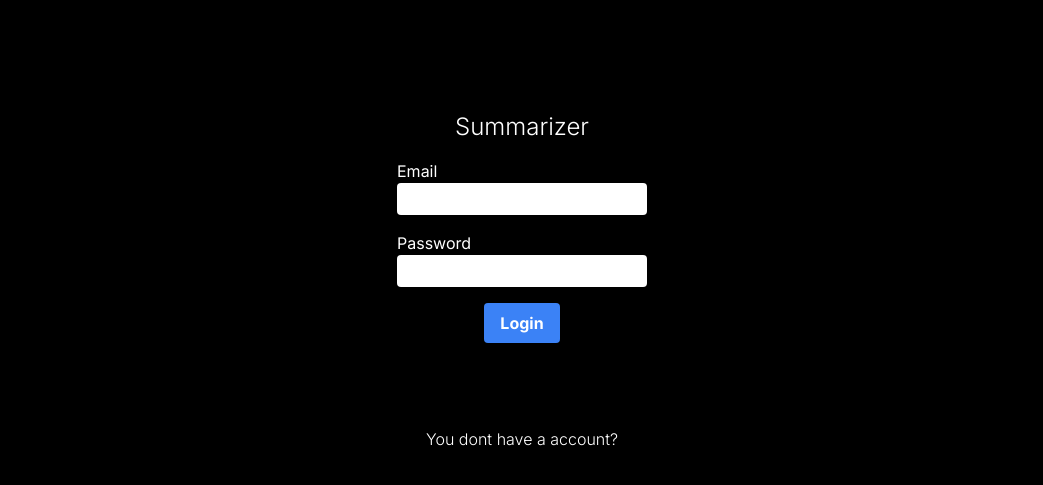
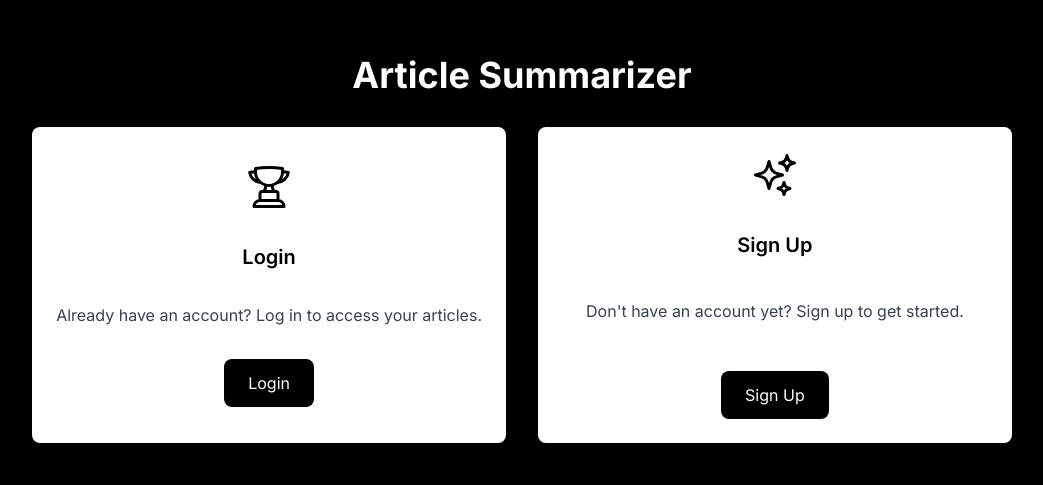
Before and after one commit to Jsosholberton/article-summarizer, a Next.js app in the folder frontend/: page / in a window 1280 px wide. Shown: the part 151-636 px from the top of the page, without its empty margins (118-1161 px from the left). Built offline with nearby package versions, Linux system fonts and the light colour scheme.

Commit message:
UPDATE: new styles and added the recovery page

```diff
--- a/frontend/src/app/auth/confirm/[id]/page.tsx
+++ b/frontend/src/app/auth/confirm/[id]/page.tsx
@@ -10,7 +10,7 @@ export default async function Confirm({params}: { params: { id: string } }) {
 
   return (
     <main className="flex w-full min-h-screen flex-col bg-black items-center justify-center gap-5 sm:p-24 px-12 py-20">
-      {confirmed && <p className='text-4xl font-light mb-20'>{data.msg}</p>}
+      {confirmed && <p className={`${data?.error ? "text-red-600" : "text-green-600 text-4xl font-semibold"}`}>{data.msg}</p>}
       <Link href='/auth/login' className=' font-light px-2 py-1 rounded border'>Login</Link>
     </main>
   );
--- a/frontend/src/app/auth/login/page.tsx
+++ b/frontend/src/app/auth/login/page.tsx
@@ -3,9 +3,14 @@ import Link from "next/link";
 
 export default function Home() {
   return (
-    <main className="flex w-full min-h-screen flex-col items-center justify-center bg-black gap-5 sm:p-24 px-12 py-20">
+    <main className="flex bg-black w-full min-h-screen flex-col items-center justify-center sm:p-24 px-12 py-20">
       <LoginForm/>
-      <Link href='/auth/signup' className='w-full text-center font-light'>You dont have a account?</Link>
+      <div className='flex flex-col'>
+        <Link href='/auth/signup' className='w-full text-center font-light hover:underline'>You dont have a
+          account?</Link>
+        <Link href='/auth/lost-password' className='w-full text-center font-light hover:underline'>Forgot
+          password?</Link>
+      </div>
     </main>
   );
 }
--- /dev/null
+++ b/frontend/src/app/auth/lost-password/[token]/page.tsx
@@ -0,0 +1,108 @@
+'use client'
+import Button from "@/components/atoms/Button";
+import {useEffect, useState} from "react";
+import Link from "next/link";
+
+export default function Page({params}: { params: { token: string } }) {
+  const [password, setPassword] = useState<{ pwd?: string, pwd2?: string }>()
+  const [loading, setLoading] = useState(true)
+  const [alert, setAlert] = useState<{ msg: string, error: boolean }>()
+  const [isValidToken, setIsValidToken] = useState(false)
+
+  const handleSubmit = async (e: React.FormEvent) => {
+    e.preventDefault()
+
+    if (!password || (password?.pwd !== password?.pwd2)) return setAlert({
+      error: true,
+      msg: "The passwords must be the same"
+    })
+
+    try {
+      setLoading(true)
+      const response = await fetch(`${process.env.NEXT_PUBLIC_BACKEND_URL}/user/lost-password/${params.token}`, {
+        method: 'POST',
+        headers: {
+          'Content-Type': 'application/json'
+        },
+        body: JSON.stringify({password: password.pwd})
+      })
+      const data = await response.json()
+
+      if (data) return setAlert({error: data.error, msg: data.msg})
+
+    } catch (e) {
+      console.log(e)
+      setAlert({error: true, msg: "Something went wrong"})
+    } finally {
+      setLoading(false)
+    }
+  }
+
+  const checkToken = async () => {
+    setLoading(true)
+    try {
+      const response = await fetch(`${process.env.NEXT_PUBLIC_BACKEND_URL}/user/lost-password/${params.token}`)
+      const data = await response.json()
+
+      if (!data.error) return setIsValidToken(true)
+
+      setIsValidToken(false)
+    } catch (e) {
+      console.log(e)
+      setAlert({error: true, msg: "Something went wrong"})
+    } finally {
+      setLoading(false)
+    }
+  }
+
+  useEffect(() => {
+    checkToken()
+  }, []);
+
+  return (
+    <main className="flex w-full min-h-screen flex-col items-center bg-black justify-center gap-5 sm:p-24 px-12 py-20">
+      {
+        loading ? <p>Loading...</p>
+          : isValidToken
+            ? (
+              (!alert || alert.error) ? (
+                <form
+                  onSubmit={handleSubmit}
+                  className='flex w-full flex-col items-center justify-around gap-4 rounded-xl px-10 py-16'>
+                  <h3 className='text-2xl font-light text-white'>Summarizer</h3>
+                  <p>Recover your password</p>
+                  <label htmlFor="password" className='flex flex-col'>Password
+                    <input type='password' required name='password' className='px-2 py-1 text-black rounded'
+                           value={password?.pwd}
+                           onChange={e => setPassword(prevPassword => ({
+                             ...prevPassword,
+                             pwd: e.target.value
+                           }))}
+                    />
+                  </label>
+                  <label htmlFor="password" className='flex flex-col'>Repeat password
+                    <input type='password' required name='password' className='px-2 py-1 text-black rounded'
+                           value={password?.pwd2}
+                           onChange={e => setPassword(prevPassword => ({
+                             ...prevPassword,
+                             pwd2: e.target.value
+                           }))}
+                    />
+                  </label>
+                  <Button type='submit' loading={loading}>Recover</Button>
+                </form>
+              ) : (
+                <>
+                  {alert && <p className={`${alert.error ? "text-red-600" : "text-green-600"}`}>{alert.msg}</p>}
+                  {!alert.error && <Link href='/auth/login' className='w-full text-center font-light'>Login</Link>}
+                </>
+              )
+            )
+            :
+            (
+              <p>Invalid token</p>
+            )
+      }
+    </main>
+  );
+}
--- /dev/null
+++ b/frontend/src/app/auth/lost-password/page.tsx
@@ -0,0 +1,50 @@
+'use client'
+import Button from "@/components/atoms/Button";
+import {useState} from "react";
+
+export default function lostPwd() {
+
+  const [email, setEmail] = useState<string>()
+  const [loading, setLoading] = useState(false)
+  const [alert, setAlert] = useState<{ error: boolean, msg: string }>()
+
+  const handleSubmit = async (e: React.FormEvent) => {
+    e.preventDefault()
+    setLoading(true)
+    try {
+      const response = await fetch(`${process.env.NEXT_PUBLIC_BACKEND_URL}/user/lost-password`, {
+        method: 'POST',
+        headers: {
+          'Content-Type': 'application/json'
+        },
+        body: JSON.stringify({email})
+      })
+      const data = await response.json()
+
+      if (data) return setAlert({error: data.error, msg: data.msg})
+
+    } catch (e) {
+      console.log(e)
+      setAlert({error: true, msg: "Something went wrong"})
+    } finally {
+      setLoading(false)
+    }
+  }
+
+  return (
+    <main className="flex w-full min-h-screen flex-col items-center bg-black justify-center gap-5 sm:p-24 px-12 py-20">
+      <form
+        onSubmit={handleSubmit}
+        className='flex w-full flex-col items-center justify-around gap-4 rounded-xl px-10 py-16'>
+        <h3 className='text-2xl font-light text-white'>Summarizer</h3>
+        <p>Recover your password</p>
+        <label htmlFor="email" className='flex flex-col'>Email
+          <input type='email' name='email' required className='px-2 py-1 text-black rounded' value={email}
+                 onChange={e => setEmail(e.target.value)}/>
+        </label>
+        <Button type='submit' loading={loading}>Recover</Button>
+        {alert && <p className={`${alert.error ? "text-red-600" : "text-green-600"}`}>{alert.msg}</p>}
+      </form>
+    </main>
+  )
+}
--- a/frontend/src/app/page.tsx
+++ b/frontend/src/app/page.tsx
@@ -1,11 +1,46 @@
-import LoginForm from "@/components/forms/LoginForm";
-import Link from "next/link";
+// pages/index.js
 
-export default function Home() {
+import Head from 'next/head';
+import Link from 'next/link';
+import {ParticlesIcon, TrophyIcon} from "@/components/Icons";
+
+const Home = () => {
   return (
-    <main className="flex bg-black w-full min-h-screen flex-col items-center justify-center gap-5 sm:p-24 px-12 py-20">
-      <LoginForm/>
-      <Link href='/auth/signup' className='w-full text-center font-light'>You dont have a account?</Link>
-    </main>
+    <div className="flex flex-col items-center justify-center min-h-screen bg-black text-white">
+      <Head>
+        <title>Article Summarizer</title>
+        <meta name="description" content="Summarize Articles with OpenAI API"/>
+        <link rel="icon" href="/favicon.ico"/>
+      </Head>
+
+      <main className="p-10 flex flex-col items-center justify-center flex-1">
+        <h1 className="text-4xl font-bold mb-8">Article Summarizer</h1>
+        <div className="grid grid-cols-1 md:grid-cols-2 gap-8">
+          {/* Login Card */}
+          <div className="bg-white p-6 rounded-lg flex flex-col gap-8 items-center justify-center">
+            <TrophyIcon className='h-12 w-12 text-black'/>
+            <h2 className="text-xl font-semibold text-black">Login</h2>
+            <p className="text-gray-700 text-pretty text-center">Already have an account? Log in to access your
+              articles.</p>
+            <Link href="/auth/login" className="bg-black text-white px-6 py-3 rounded-lg">Login
+            </Link>
+          </div>
+          {/* Signup Card */}
+          <div className="bg-white p-6 rounded-lg flex flex-col gap-8 items-center justify-center">
+            <ParticlesIcon className='w-12 h-12 text-black'/>
+            <h2 className="text-xl font-semibold mb-2 text-black">Sign Up</h2>
+            <p className="text-gray-700 text-pretty text-center">Don't have an account yet? Sign up to get started.</p>
+            <Link href="/auth/signup" className="mt-4 bg-black text-white px-6 py-3 rounded-lg">Sign Up
+            </Link>
+          </div>
+        </div>
+      </main>
+
+      {/*      <footer className="flex items-center justify-center w-full h-24 border-t">
+      <p className="text-center">© {new Date().getFullYear()} Article Summarizer. All rights reserved.</p>
+      </footer>*/}
+    </div>
   );
-}
+};
+
+export default Home;
--- a/frontend/src/components/Icons.tsx
+++ b/frontend/src/components/Icons.tsx
@@ -71,3 +71,25 @@ export const MenuCloseIcon = ({className}: { className: string }) => {
 
   )
 }
+
+export const ParticlesIcon = ({className}: { className: string }) => {
+  return (
+    <svg xmlns="http://www.w3.org/2000/svg" fill="none" viewBox="0 0 24 24" strokeWidth={1.5} stroke="currentColor"
+         className={className}>
+      <path strokeLinecap="round" strokeLinejoin="round"
+            d="M9.813 15.904 9 18.75l-.813-2.846a4.5 4.5 0 0 0-3.09-3.09L2.25 12l2.846-.813a4.5 4.5 0 0 0 3.09-3.09L9 5.25l.813 2.846a4.5 4.5 0 0 0 3.09 3.09L15.75 12l-2.846.813a4.5 4.5 0 0 0-3.09 3.09ZM18.259 8.715 18 9.75l-.259-1.035a3.375 3.375 0 0 0-2.455-2.456L14.25 6l1.036-.259a3.375 3.375 0 0 0 2.455-2.456L18 2.25l.259 1.035a3.375 3.375 0 0 0 2.456 2.456L21.75 6l-1.035.259a3.375 3.375 0 0 0-2.456 2.456ZM16.894 20.567 16.5 21.75l-.394-1.183a2.25 2.25 0 0 0-1.423-1.423L13.5 18.75l1.183-.394a2.25 2.25 0 0 0 1.423-1.423l.394-1.183.394 1.183a2.25 2.25 0 0 0 1.423 1.423l1.183.394-1.183.394a2.25 2.25 0 0 0-1.423 1.423Z"/>
+    </svg>
+
+  )
+}
+
+export const TrophyIcon = ({className}: { className: string }) => {
+  return (
+    <svg xmlns="http://www.w3.org/2000/svg" fill="none" viewBox="0 0 24 24" strokeWidth={1.5} stroke="currentColor"
+         className={className}>
+      <path strokeLinecap="round" strokeLinejoin="round"
+            d="M16.5 18.75h-9m9 0a3 3 0 0 1 3 3h-15a3 3 0 0 1 3-3m9 0v-3.375c0-.621-.503-1.125-1.125-1.125h-.871M7.5 18.75v-3.375c0-.621.504-1.125 1.125-1.125h.872m5.007 0H9.497m5.007 0a7.454 7.454 0 0 1-.982-3.172M9.497 14.25a7.454 7.454 0 0 0 .981-3.172M5.25 4.236c-.982.143-1.954.317-2.916.52A6.003 6.003 0 0 0 7.73 9.728M5.25 4.236V4.5c0 2.108.966 3.99 2.48 5.228M5.25 4.236V2.721C7.456 2.41 9.71 2.25 12 2.25c2.291 0 4.545.16 6.75.47v1.516M7.73 9.728a6.726 6.726 0 0 0 2.748 1.35m8.272-6.842V4.5c0 2.108-.966 3.99-2.48 5.228m2.48-5.492a46.32 46.32 0 0 1 2.916.52 6.003 6.003 0 0 1-5.395 4.972m0 0a6.726 6.726 0 0 1-2.749 1.35m0 0a6.772 6.772 0 0 1-3.044 0"/>
+    </svg>
+
+  )
+}
--- a/frontend/src/components/forms/LoginForm.tsx
+++ b/frontend/src/components/forms/LoginForm.tsx
@@ -6,8 +6,8 @@ import {getUser} from "@/auth/getUser";
 
 export default function LoginForm() {
 
-  const [email, setEmail] = useState('')
-  const [password, setPassword] = useState('')
+  const [email, setEmail] = useState<string>()
+  const [password, setPassword] = useState<string>()
   const [loading, setLoading] = useState(false)
   const [error, setError] = useState('')
 
@@ -25,10 +25,17 @@ export default function LoginForm() {
     }
   }, [getUser]);
 
+  /**
+   * @function saveToken - Function to save the token in the local storage.
+   * @param token - The token to save.
+   */
   const saveToken = (token: string) => {
     localStorage.setItem('token', token)
   }
 
+  /**
+   * @function handleLogin - Function to handle the login of the user.
+   */
   const handleLogin = async () => {
     setLoading(true)
     try {
@@ -41,10 +48,7 @@ export default function LoginForm() {
       })
       const data = await response.json()
 
-      if (data.msg) {
-        setError(data.msg)
-        return
-      }
+      if (data.error) return setError(data.msg)
 
       saveToken(data.token)
       router.push('/chats')
@@ -58,17 +62,18 @@ export default function LoginForm() {
 
   return (
     <form
+      onSubmit={handleLogin}
       className='flex w-full flex-col items-center justify-around gap-4 rounded-xl px-10 py-16'>
       <h3 className='text-2xl font-light text-white'>Summarizer</h3>
       <label htmlFor="email" className='flex flex-col'>Email
-        <input type='email' name='email' className='px-2 py-1 text-black rounded' value={email}
+        <input type='email' name='email' required className='px-2 py-1 text-black rounded' value={email}
                onChange={e => setEmail(e.target.value)}/>
       </label>
       <label htmlFor="password" className='flex flex-col'>Password
-        <input type='password' name='password' className='px-2 py-1 text-black rounded' value={password}
+        <input type='password' required name='password' className='px-2 py-1 text-black rounded' value={password}
                onChange={e => setPassword(e.target.value)}/>
       </label>
-      <Button type='button' loading={loading} onClick={handleLogin}>Login</Button>
+      <Button type='submit' loading={loading}>Login</Button>
       {error && <p className='text-red-600'>{error}</p>}
     </form>
   )
--- a/frontend/src/components/forms/SignUpForm.tsx
+++ b/frontend/src/components/forms/SignUpForm.tsx
@@ -1,7 +1,6 @@
 'use client'
 import Button from "@/components/atoms/Button";
 import {useState} from "react";
-import {useRouter} from "next/navigation"
 
 export default function SignUpForm() {
 
@@ -9,9 +8,8 @@ export default function SignUpForm() {
   const [password, setPassword] = useState('')
   const [name, setName] = useState('')
   const [loading, setLoading] = useState(false)
-  const [error, setError] = useState('')
+  const [alert, setAlert] = useState<{ error: boolean, msg: string }>()
 
-  const router = useRouter()
 
   const handleSignUp = async () => {
     setLoading(true)
@@ -23,16 +21,14 @@ export default function SignUpForm() {
         },
         body: JSON.stringify({email, password, name})
       })
+
       const data = await response.json()
 
-      if (data.msg) {
-        setError(data.msg)
-        return
-      }
-      router.push('/auth/login')
+      if (data)
+        setAlert({error: data.error, msg: data.msg})
     } catch (e) {
       console.log(e)
-      setError("Something went wrong")
+      setAlert({error: true, msg: "Something went wrong"})
     } finally {
       setLoading(false)
     }
@@ -40,22 +36,28 @@ export default function SignUpForm() {
 
   return (
     <form
-      className='flex w-full flex-col items-center justify-around gap-4 rounded-xl px-10 py-16'>
+      onSubmit={handleSignUp}
+      className='flex w-full flex-col items-center justify-around gap-4 rounded-xl px-10 py-16 transition-all ease-in-out'>
       <h3 className='text-2xl font-light text-white'>Summarizer</h3>
+      {(!alert || alert?.error) && (
+        <>
           <label htmlFor="name" className='flex flex-col'>Name
-        <input type='text' name='name' className='px-2 py-1 text-black rounded' value={name}
+            <input type='text' name='name' required className='px-2 py-1 text-black rounded' value={name}
                    onChange={e => setName(e.target.value)}/>
           </label>
           <label htmlFor="email" className='flex flex-col'>Email
-        <input type='email' name='email' className='px-2 py-1 text-black rounded' value={email}
+            <input type='email' name='email' required className='px-2 py-1 text-black rounded' value={email}
                    onChange={e => setEmail(e.target.value)}/>
           </label>
           <label htmlFor="password" className='flex flex-col'>Password
-        <input type='password' name='password' className='px-2 py-1 text-black rounded' value={password}
+            <input type='password' name='password' required className='px-2 py-1 text-black rounded' value={password}
                    onChange={e => setPassword(e.target.value)}/>
           </label>
-      <Button type='button' loading={loading} onClick={handleSignUp}>Sign up</Button>
-      {error && <p className='text-red-600'>{error}</p>}
+          <Button type='submit' loading={loading}>Sign up</Button>
+        </>
+      )}
+      {alert &&
+          <p className={`${alert?.error ? "text-red-600" : "text-green-600 text-4xl font-semibold"}`}>{alert.msg}</p>}
     </form>
   )
 }
```
Also changed, not shown: 1 other file (tests, documents, lock files or other folders). Lines whose indentation alone changed are shown as unchanged.
